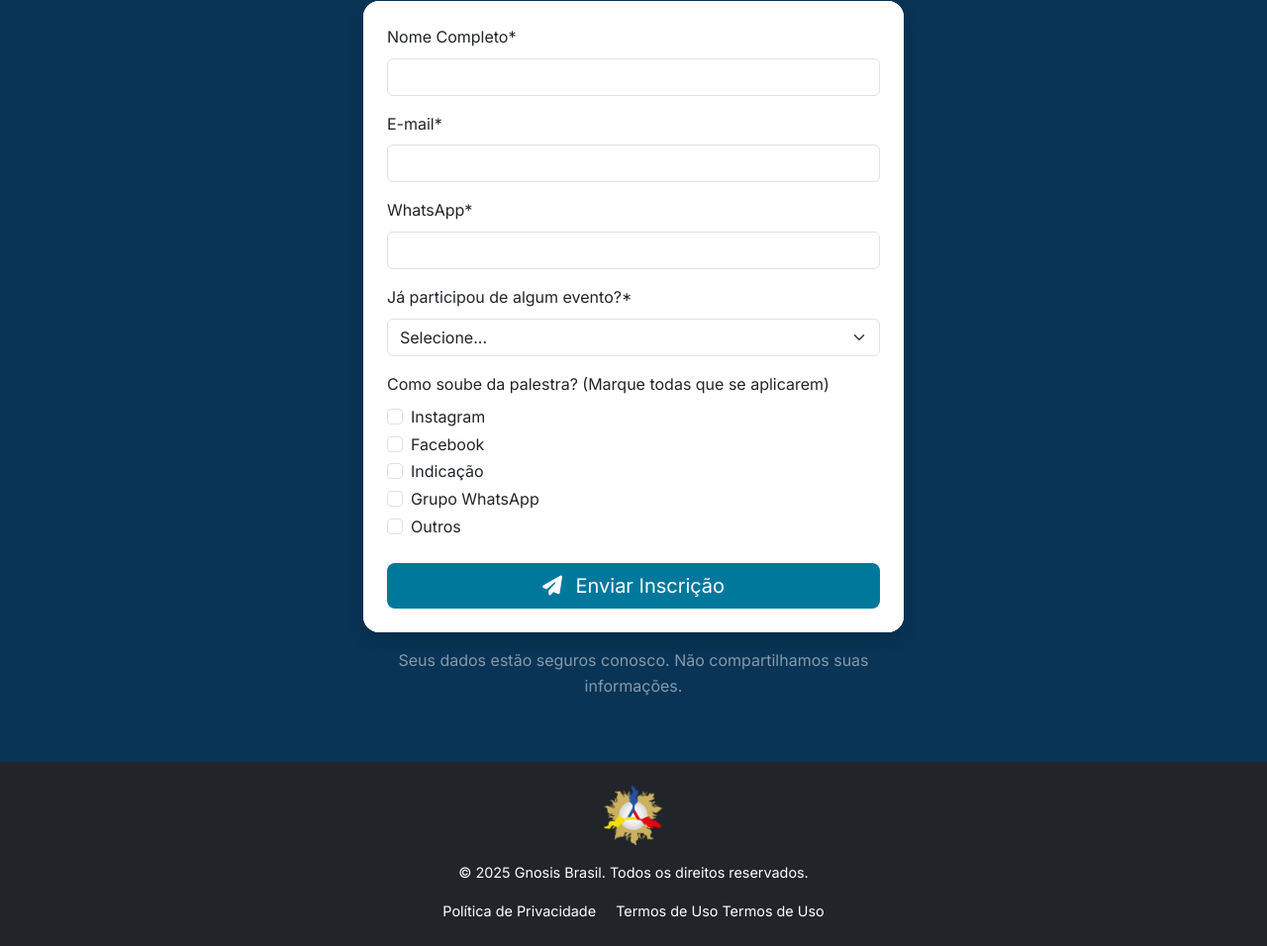
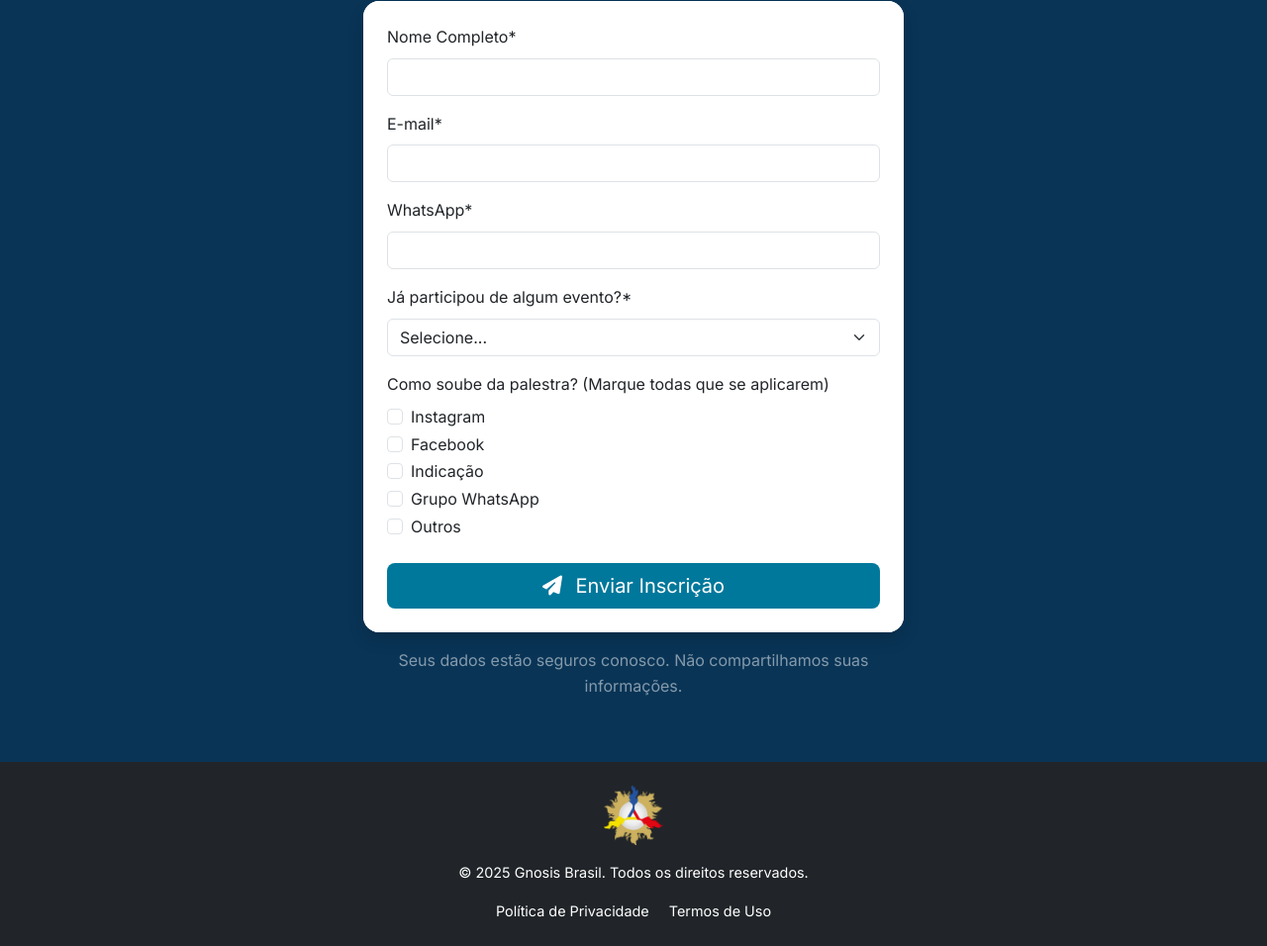
Before and after one commit to GnosisJaragua-Brasil/Inscri-o_Curso_T01_2025, a plain HTML site: page index.html in a window 1280 px wide. Shown: the part 283-1239 px from the top of the page at 99% size. Drawn offline with nearby package versions, Linux system fonts and the light colour scheme.

Commit message:
Update index.html

```diff
--- a/index.html
+++ b/index.html
@@ -249,7 +249,7 @@ jaraguadosul@gnosisbrasil.com">
       <p class="mb-0">
         <a href="https://gnosisbrasil.com/politica-de-privacidade/" class="me-3">Política de Privacidade</a>
         <a href="https://gnosisbrasil.com/termos-de-uso/">Termos de Uso</a>
-        <a href="confirmado.html">Termos de Uso</a>
+        <a href="confirmado.html"></a>
       </p>
     </div>
   </footer>
```
